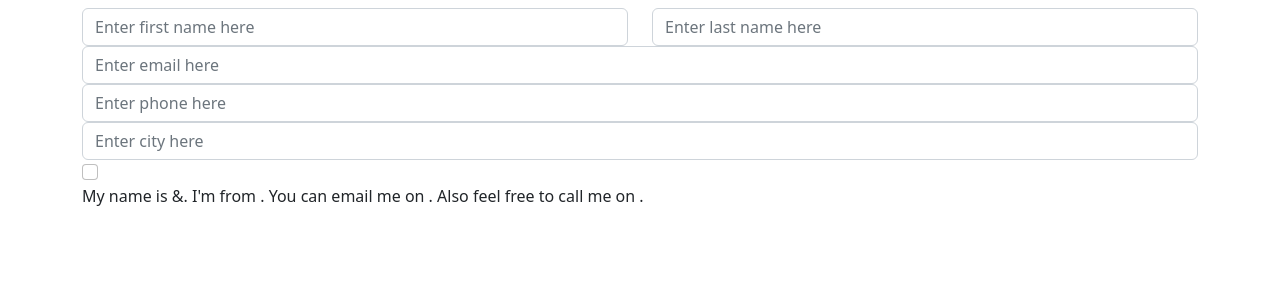
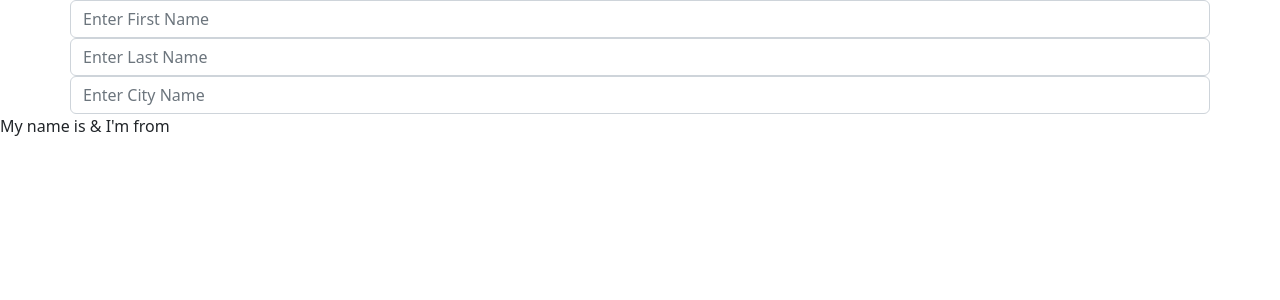
Before and after one commit to xDAnkit/react-js-lab-session, a React (Vite) app: page / in a window 1280 px wide. Shown: the top 300 px of the page. Built offline with nearby package versions, Linux system fonts and the light colour scheme.

Commit message:
Implementation of useState

```diff
--- /dev/null
+++ b/src/Day-6/RegisterUserV3.jsx
@@ -0,0 +1,46 @@
+import { useState } from "react";
+import { Container, Input, Row } from "reactstrap";
+
+function RegisterUserV3() {
+  const [fName, setName] = useState("");
+  const [lName, setLastName] = useState("");
+  const [cityNameDedo, cityNamekoSetKardo] = useState("");
+
+  console.log("Re-render");
+  return (
+    <>
+      <Container>
+        <Row>
+          <Input
+            name="fName"
+            placeholder="Enter First Name"
+            value={fName}
+            onChange={(e) => setName(e.target.value)}
+          />
+        </Row>
+        <Row>
+          <Input
+            name="lName"
+            placeholder="Enter Last Name"
+            value={lName}
+            onChange={(e) => setLastName(e.target.value)}
+          />
+        </Row>
+        <Row>
+          <Input
+            name="cityName"
+            placeholder="Enter City Name"
+            value={cityNameDedo}
+            onChange={(e) => cityNamekoSetKardo(e.target.value)}
+          />
+        </Row>
+      </Container>
+
+      <p>
+        My name is {fName} {lName} &amp; I'm from {cityNameDedo}
+      </p>
+    </>
+  );
+}
+
+export default RegisterUserV3;
--- a/src/main.jsx
+++ b/src/main.jsx
@@ -3,9 +3,10 @@ import ReactDOM from "react-dom/client";
 import "bootstrap/dist/css/bootstrap.min.css";
 import RegisterUser from "./Day-5/RegisterUser";
 import RegisterUserV2 from "./Day-5/RegisterUserV2";
+import RegisterUserV3 from "./Day-6/RegisterUserV3";
 
 ReactDOM.createRoot(document.getElementById("root")).render(
   <>
-    <RegisterUserV2 />
+    <RegisterUserV3 />
   </>
 );
```
